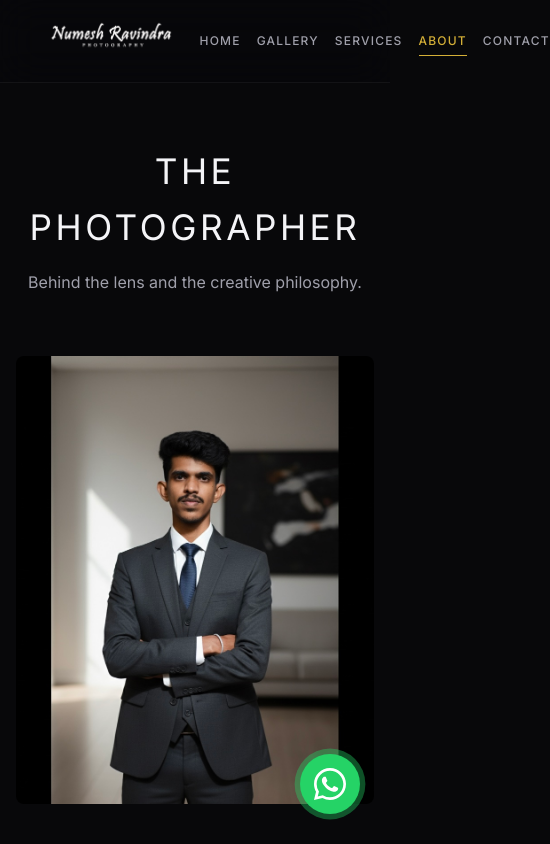
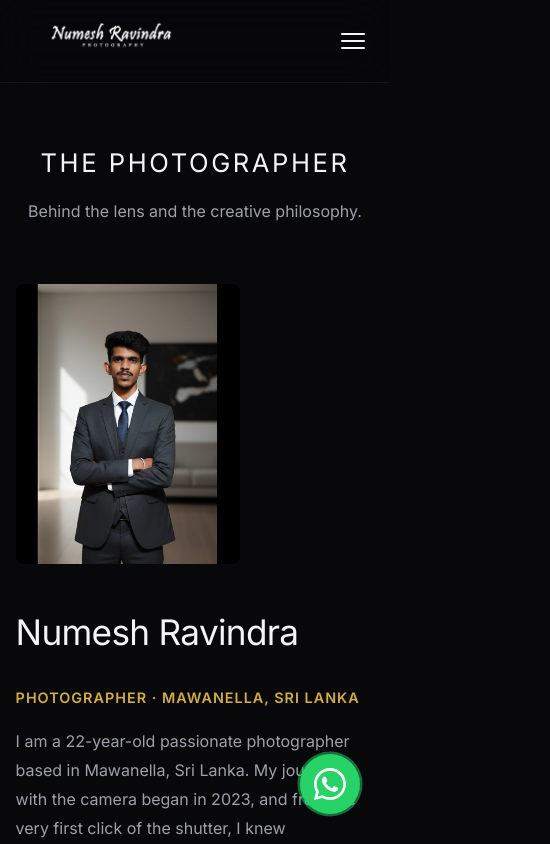
Before and after one commit to Numesh20/Numesh-Ravindra-Photography-Website-Frontend, a Next.js app: page /about in a window 390 px wide. Shown: the top 844 px of the page, 550 px wide, since content can reach past the window. Built offline with nearby package versions, Linux system fonts and the light colour scheme.

Commit message:
Add mobile hamburger menu and fix responsive layout

```diff
--- a/src/app/components/Navbar.js
+++ b/src/app/components/Navbar.js
@@ -8,25 +8,44 @@ import { useState, useEffect } from "react";
 export default function Navbar() {
   const pathname = usePathname();
   const [scrolled, setScrolled] = useState(false);
+  const [menuOpen, setMenuOpen] = useState(false);
 
   useEffect(() => {
     const handleScroll = () => {
-      if (window.scrollY > 20) {
-        setScrolled(true);
-      } else {
-        setScrolled(false);
-      }
+      setScrolled(window.scrollY > 20);
     };
     window.addEventListener("scroll", handleScroll);
     return () => window.removeEventListener("scroll", handleScroll);
   }, []);
 
+  // Close menu when route changes
+  useEffect(() => { setMenuOpen(false); }, [pathname]);
+
+  // Lock body scroll when menu is open
+  useEffect(() => {
+    document.body.style.overflow = menuOpen ? 'hidden' : '';
+    return () => { document.body.style.overflow = ''; };
+  }, [menuOpen]);
+
+  const navLinks = [
+    { href: '/',         label: 'Home' },
+    { href: '/gallery',  label: 'Gallery' },
+    { href: '/services', label: 'Services' },
+    { href: '/about',    label: 'About' },
+    { href: '/contact',  label: 'Contact' },
+  ];
+
   return (
-    <nav className={`navbar ${scrolled ? "scrolled" : ""}`} style={{
+    <>
+      <nav
+        className={`navbar ${scrolled ? "scrolled" : ""}`}
+        style={{
           transition: "background-color 0.3s ease, border-color 0.3s ease",
-      backgroundColor: scrolled ? "rgba(8, 8, 10, 0.9)" : "rgba(8, 8, 10, 0.6)",
+          backgroundColor: scrolled ? "rgba(8, 8, 10, 0.97)" : "rgba(8, 8, 10, 0.6)",
           borderColor: scrolled ? "rgba(255, 255, 255, 0.12)" : "rgba(255, 255, 255, 0.05)"
-    }}>
+        }}
+      >
+        {/* Logo */}
         <div className="logo">
           <Link href="/">
             <Image
@@ -39,23 +58,63 @@ export default function Navbar() {
             />
           </Link>
         </div>
+
+        {/* Desktop nav links */}
         <div className="nav-links">
-        <Link href="/" className={pathname === "/" ? "active" : ""}>
-          Home
+          {navLinks.map(({ href, label }) => (
+            <Link
+              key={href}
+              href={href}
+              className={
+                href === '/'
+                  ? pathname === '/' ? 'active' : ''
+                  : pathname.startsWith(href) ? 'active' : ''
+              }
+            >
+              {label}
             </Link>
-        <Link href="/gallery" className={pathname.startsWith("/gallery") ? "active" : ""}>
-          Gallery
+          ))}
+        </div>
+
+        {/* Hamburger button (mobile only) */}
+        <button
+          className={`hamburger ${menuOpen ? 'open' : ''}`}
+          onClick={() => setMenuOpen(!menuOpen)}
+          aria-label="Toggle menu"
+          aria-expanded={menuOpen}
+        >
+          <span></span>
+          <span></span>
+          <span></span>
+        </button>
+      </nav>
+
+      {/* Mobile Menu Overlay */}
+      <div className={`mobile-menu ${menuOpen ? 'active' : ''}`}>
+        <nav className="mobile-nav">
+          {navLinks.map(({ href, label }) => (
+            <Link
+              key={href}
+              href={href}
+              className={`mobile-nav-link ${
+                href === '/'
+                  ? pathname === '/' ? 'active' : ''
+                  : pathname.startsWith(href) ? 'active' : ''
+              }`}
+              onClick={() => setMenuOpen(false)}
+            >
+              {label}
             </Link>
-        <Link href="/services" className={pathname === "/services" ? "active" : ""}>
-          Services
-        </Link>
-        <Link href="/about" className={pathname === "/about" ? "active" : ""}>
-          About
-        </Link>
-        <Link href="/contact" className={pathname === "/contact" ? "active" : ""}>
-          Contact
-        </Link>
+          ))}
+
+          {/* Contact info inside mobile menu */}
+          <div className="mobile-menu-footer">
+            <a href="https://wa.me/94704574568" target="_blank" rel="noopener noreferrer" style={{ color: '#25D366', fontWeight: '600', fontSize: '0.9rem', textDecoration: 'none' }}>
+              📱 WhatsApp: +94 70 457 4568
+            </a>
           </div>
         </nav>
+      </div>
+    </>
   );
 }
--- a/src/app/globals.css
+++ b/src/app/globals.css
@@ -1233,3 +1233,180 @@ main {
   .sd-contrib-card { flex-wrap: wrap; }
   .sd-contrib-divider { display: none; }
 }
+
+/* ── Hamburger Button ─────────────────────────── */
+.hamburger {
+  display: none;
+  flex-direction: column;
+  gap: 5px;
+  background: none;
+  border: none;
+  cursor: pointer;
+  padding: 6px;
+  z-index: 1001;
+}
+
+.hamburger span {
+  display: block;
+  width: 24px;
+  height: 2px;
+  background: var(--text-main);
+  border-radius: 2px;
+  transition: all 0.3s ease;
+  transform-origin: center;
+}
+
+.hamburger.open span:nth-child(1) {
+  transform: translateY(7px) rotate(45deg);
+}
+.hamburger.open span:nth-child(2) {
+  opacity: 0;
+  transform: scaleX(0);
+}
+.hamburger.open span:nth-child(3) {
+  transform: translateY(-7px) rotate(-45deg);
+}
+
+/* ── Mobile Menu Overlay ──────────────────────── */
+.mobile-menu {
+  position: fixed;
+  inset: 0;
+  background: rgba(8, 8, 10, 0.98);
+  backdrop-filter: blur(20px);
+  z-index: 999;
+  display: flex;
+  align-items: center;
+  justify-content: center;
+  opacity: 0;
+  pointer-events: none;
+  transition: opacity 0.3s ease;
+}
+.mobile-menu.active {
+  opacity: 1;
+  pointer-events: all;
+}
+.mobile-nav {
+  display: flex;
+  flex-direction: column;
+  align-items: center;
+  gap: 8px;
+  width: 100%;
+  padding: 20px;
+}
+.mobile-nav-link {
+  font-size: 2rem;
+  font-weight: 700;
+  color: var(--text-muted);
+  text-decoration: none;
+  letter-spacing: 2px;
+  text-transform: uppercase;
+  padding: 12px 20px;
+  transition: color 0.2s ease, transform 0.2s ease;
+  width: 100%;
+  text-align: center;
+}
+.mobile-nav-link:hover,
+.mobile-nav-link.active {
+  color: var(--accent);
+  transform: scale(1.04);
+}
+.mobile-menu-footer {
+  margin-top: 32px;
+  padding-top: 24px;
+  border-top: 1px solid rgba(255,255,255,0.08);
+  width: 100%;
+  text-align: center;
+}
+
+/* ── Mobile Global Fixes ──────────────────────── */
+@media (max-width: 768px) {
+  /* Show hamburger, hide desktop nav */
+  .hamburger { display: flex; }
+  .nav-links  { display: none; }
+
+  /* Hero */
+  .hero-title    { font-size: 2rem !important; letter-spacing: 1px; }
+  .hero-subtitle { font-size: 0.8rem !important; letter-spacing: 0.15em; }
+  .hero-cta      { padding: 12px 28px; font-size: 0.85rem; }
+
+  /* Album cards on homepage */
+  .albums-grid {
+    grid-template-columns: 1fr !important;
+    padding: 0 4%;
+  }
+
+  /* Gallery albums page */
+  .album-photo-grid {
+    grid-template-columns: repeat(2, 1fr) !important;
+    gap: 8px;
+  }
+
+  /* Stats dashboard */
+  .sd-root { padding: 40px 4%; }
+  .sd-top-row, .sd-mid-row { grid-template-columns: 1fr; }
+  .sd-contrib-card { flex-wrap: wrap; gap: 20px; }
+  .sd-contrib-divider { display: none; }
+  .sd-donut-wrap { flex-direction: column; align-items: flex-start; }
+
+  /* Lightbox mobile */
+  .lightbox-container {
+    flex-direction: column !important;
+    height: auto !important;
+    max-height: 95vh;
+    overflow-y: auto;
+  }
+  .lightbox-image-section {
+    flex: none !important;
+    height: 60vw !important;
+    min-height: 200px;
+  }
+  .lightbox-info-section {
+    flex: none !important;
+    border-left: none !important;
+    border-top: 1px solid rgba(255,255,255,0.1) !important;
+    padding: 16px !important;
+  }
+  .lightbox-nav-btn {
+    top: 35% !important;
+  }
+  .lightbox-close-btn {
+    top: 10px !important;
+    right: 10px !important;
+  }
+
+  /* Footer */
+  .footer-content {
+    grid-template-columns: 1fr !important;
+    gap: 36px;
+  }
+
+  /* About page */
+  .about-grid {
+    grid-template-columns: 1fr !important;
+  }
+  .about-image-container {
+    height: 280px !important;
+    position: relative !important;
+  }
+
+  /* Contact page */
+  .contact-grid {
+    grid-template-columns: 1fr !important;
+  }
+
+  /* Services */
+  .packages-grid {
+    grid-template-columns: 1fr !important;
+  }
+
+  /* Section titles */
+  .section-title { font-size: 1.6rem; }
+}
+
+@media (max-width: 480px) {
+  /* Smallest phones */
+  .hero-title { font-size: 1.6rem !important; }
+  .mobile-nav-link { font-size: 1.6rem; }
+  .album-photo-grid { grid-template-columns: 1fr !important; }
+  .sd-stat-num { font-size: 2rem; }
+}
```
Lines whose indentation alone changed are shown as unchanged.
